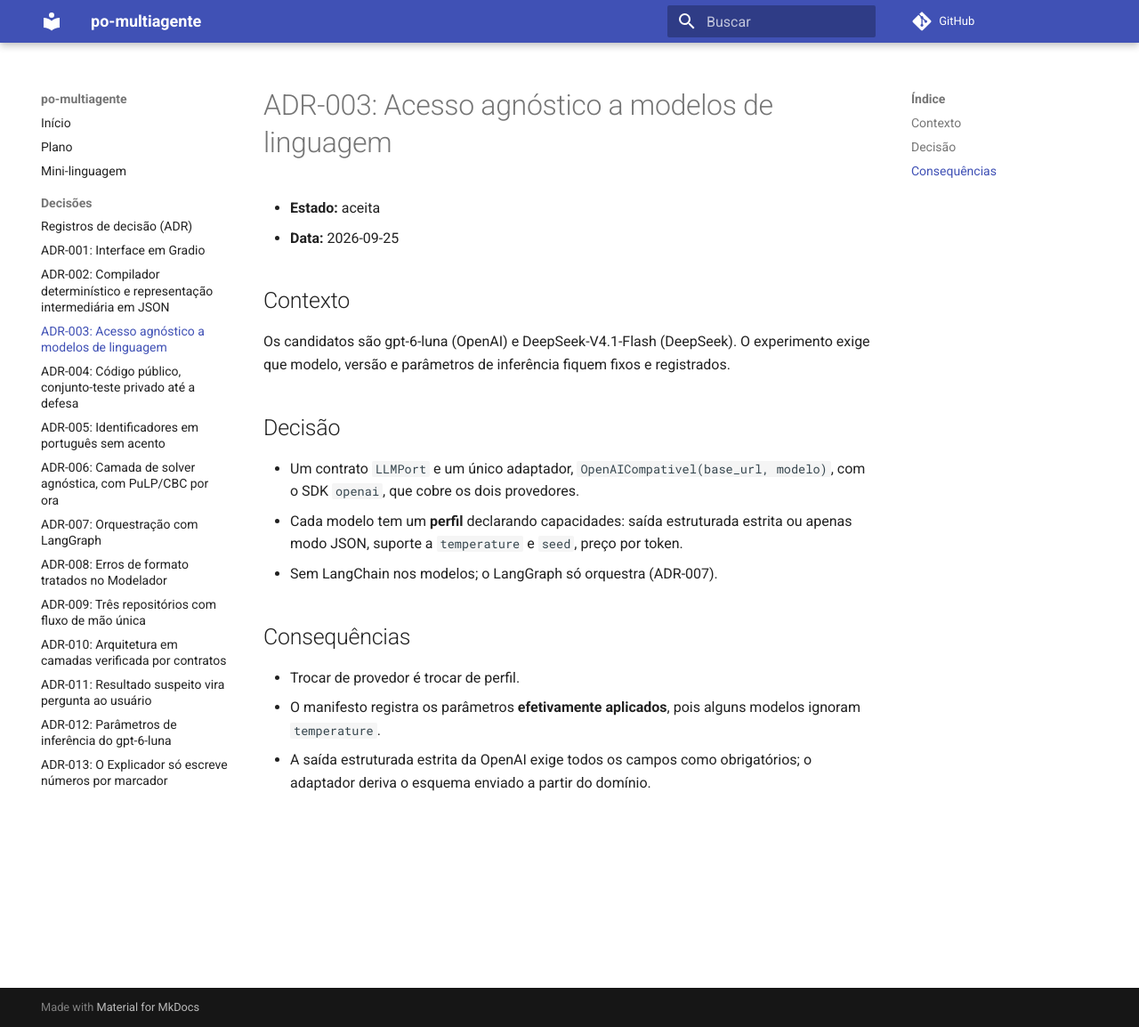
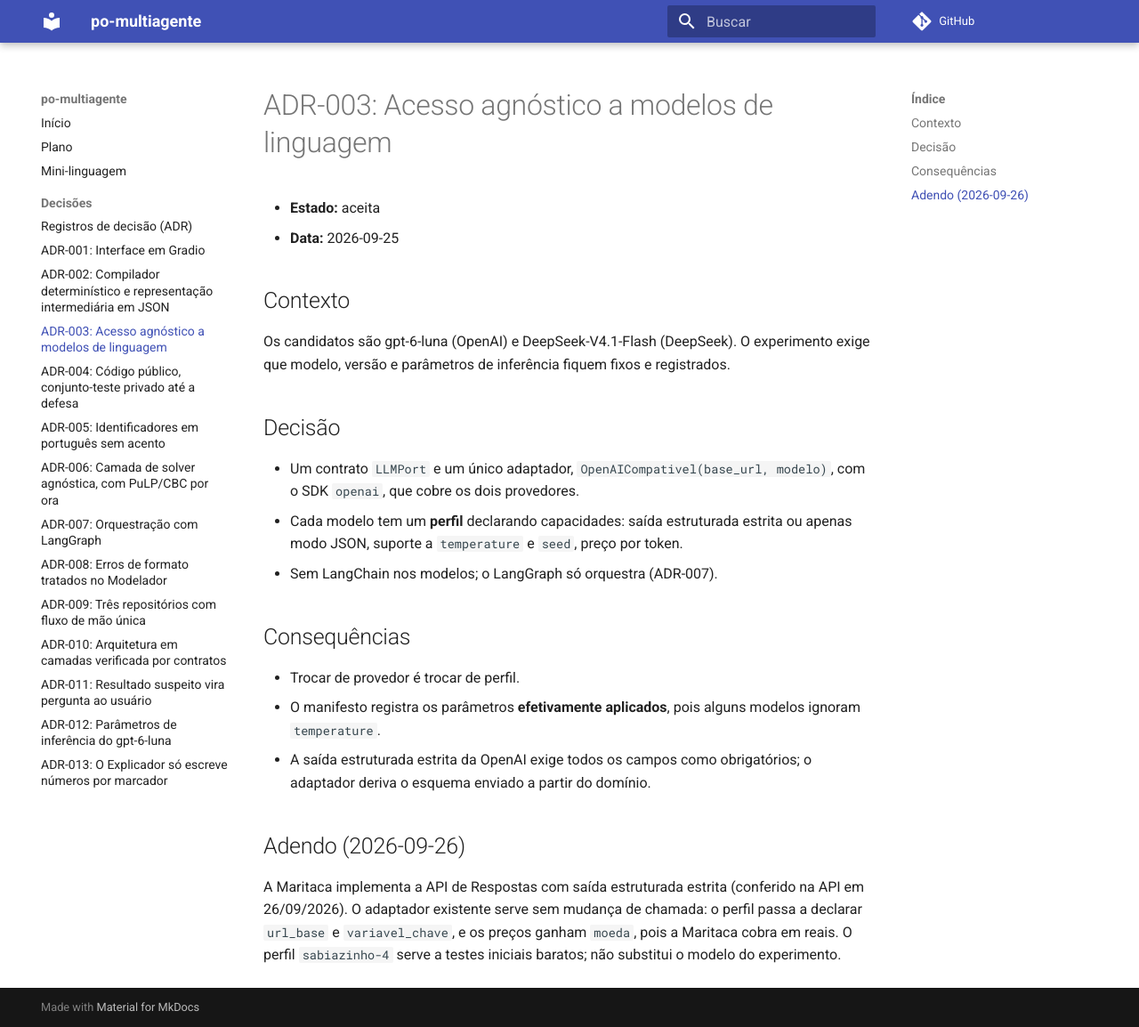
Before and after one commit to ThiagoBibiano/po-multiagente, an MkDocs documentation site: the page built from docs/adr/003-llm-agnostico.md, in a window 1280 px wide and 1154 px high. Shown: the whole window at 89% size. Built offline with MkDocs 1.6.1 and Material for MkDocs 9.7.7, drawn with Linux system fonts in a browser that asks for light colours; comment, search, counter and statistics services are not loaded.

Commit message:
feat(llm): perfil define endpoint, chave e moeda; perfil sabiazinho-4
A Maritaca implementa a API de Respostas com saída estruturada estrita
(conferido em 26/09/2026), então o adaptador existente serve sem mudar a
chamada. O perfil passa a declarar url_base, variavel_chave e a moeda dos
preços (a Maritaca cobra em reais); Medida registra custo e moeda.
calibrar --perfil escolhe o modelo; o padrão segue gpt-6-luna (ADR-012).

O sabiazinho-4 serve a testes iniciais baratos (adendo ao ADR-003).

Co-Authored-By: Claude Opus 5.5 <noreply@anthropic.com>

```diff
--- a/docs/adr/003-llm-agnostico.md
+++ b/docs/adr/003-llm-agnostico.md
@@ -25,3 +25,11 @@ fixos e registrados.
   modelos ignoram `temperature`.
 - A saída estruturada estrita da OpenAI exige todos os campos como
   obrigatórios; o adaptador deriva o esquema enviado a partir do domínio.
+
+## Adendo (2026-09-26)
+
+A Maritaca implementa a API de Respostas com saída estruturada estrita
+(conferido na API em 26/09/2026). O adaptador existente serve sem mudança de
+chamada: o perfil passa a declarar `url_base` e `variavel_chave`, e os preços
+ganham `moeda`, pois a Maritaca cobra em reais. O perfil `sabiazinho-4` serve
+a testes iniciais baratos; não substitui o modelo do experimento.
--- a/src/po_multiagente/config/modelos/gpt-6-luna.yaml
+++ b/src/po_multiagente/config/modelos/gpt-6-luna.yaml
@@ -12,7 +12,8 @@ temperatura: null
 max_saida_tokens: 32000
 saida_estruturada_estrita: true
 aceita_seed: false
-precos_usd_por_milhao:
+moeda: USD
+precos_por_milhao:
   entrada: 0.10
   entrada_em_cache: 0.01
   saida: 0.50
```
Also changed, not shown: CHANGELOG.md (+4 -0 lines), src/po_multiagente/config/modelos/sabiazinho-4.yaml (added, +24 -0 lines), 5 other files.
